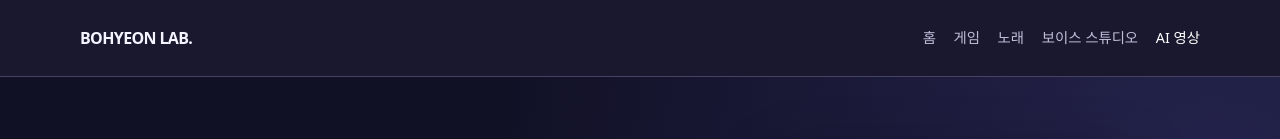
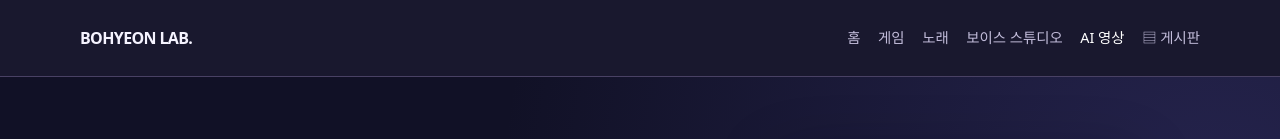
Before and after one commit to bohyeon04/bohyeon04.github.io, a plain HTML site: page ai-video.html in a window 1280 px wide. Shown: the top 139 px of the page. Drawn offline with Linux system fonts and the light colour scheme.

Commit message:
Add community board to site navigation

```diff
--- a/ai-video.html
+++ b/ai-video.html
@@ -25,7 +25,7 @@
   </style>
 </head>
 <body>
-  <header><div class="shell nav"><a class="brand" href="/">BOHYEON LAB.</a><nav aria-label="메인 메뉴"><a href="/">홈</a><a href="/game/">게임</a><a href="/music/">노래</a><a href="/voice-studio.html">보이스 스튜디오</a><a href="/ai-video.html" aria-current="page">AI 영상</a></nav></div></header>
+  <header><div class="shell nav"><a class="brand" href="/">BOHYEON LAB.</a><nav aria-label="메인 메뉴"><a href="/">홈</a><a href="/game/">게임</a><a href="/music/">노래</a><a href="/voice-studio.html">보이스 스튜디오</a><a href="/ai-video.html" aria-current="page">AI 영상</a><a href="/board.html"><span aria-hidden="true">▤</span> 게시판</a></nav></div></header>
   <main class="shell">
     <div class="hero">
       <div>
```
